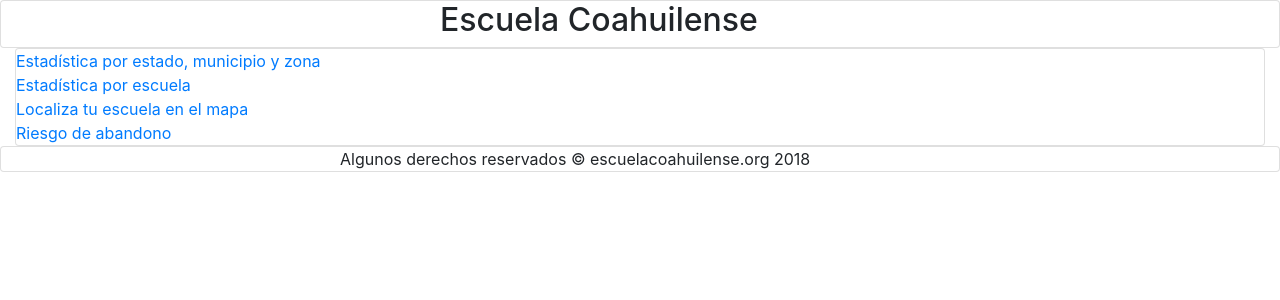
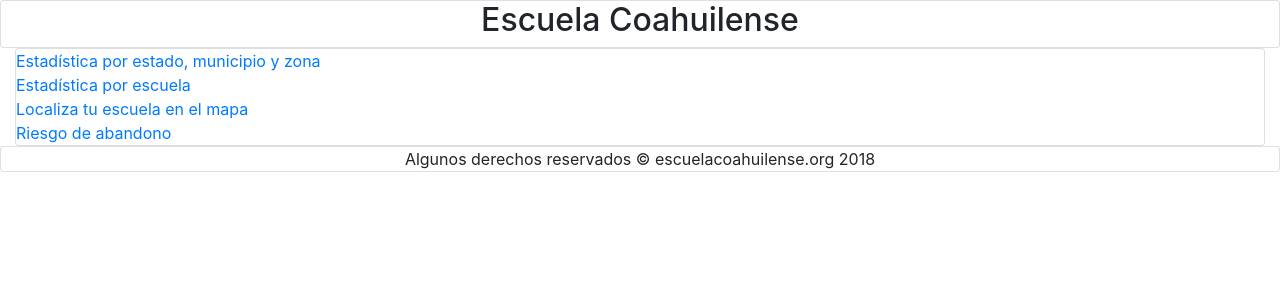
Before and after one commit to uziel1111/escuelacoahuilense, a CodeIgniter app: page /database/ in a window 1280 px wide. Shown: the top 300 px of the page. Run offline with CodeIgniter, Linux system fonts and the light colour scheme; some libraries are stand-ins or nearby versions.

Commit message:
en recursivo quedaba mal acomodado por el head y footer

```diff
--- a/application/views/templates/footer.php
+++ b/application/views/templates/footer.php
@@ -1,7 +1,7 @@
 
 <footer>
 	<div class="card">
-		<div class="row mx-auto" style="width: 600px;">
+		<div class="row mx-auto">
 	      Algunos derechos reservados © escuelacoahuilense.org 2018
 	    </div>
 	</div>
--- a/application/views/templates/header.php
+++ b/application/views/templates/header.php
@@ -19,7 +19,7 @@
 <body>
 
 <div class="card">
-  <div class="row mx-auto" style="width: 400px;">
+  <div class="row mx-auto">
 		<h2>Escuela Coahuilense</h2>
   </div>
 </div>
```
